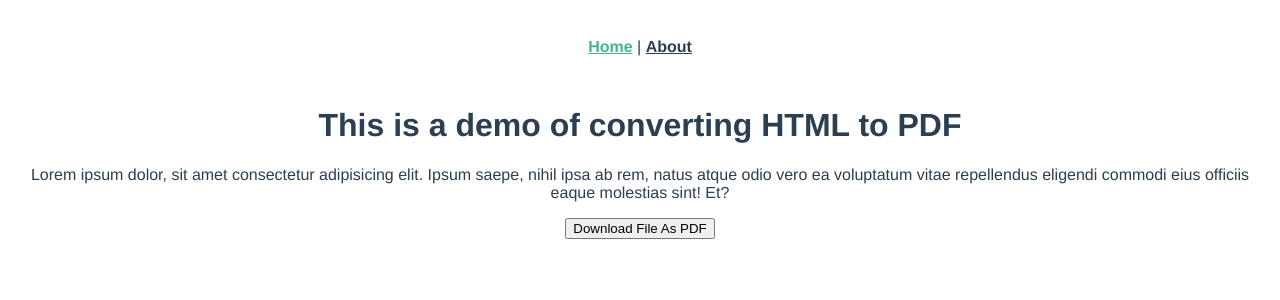
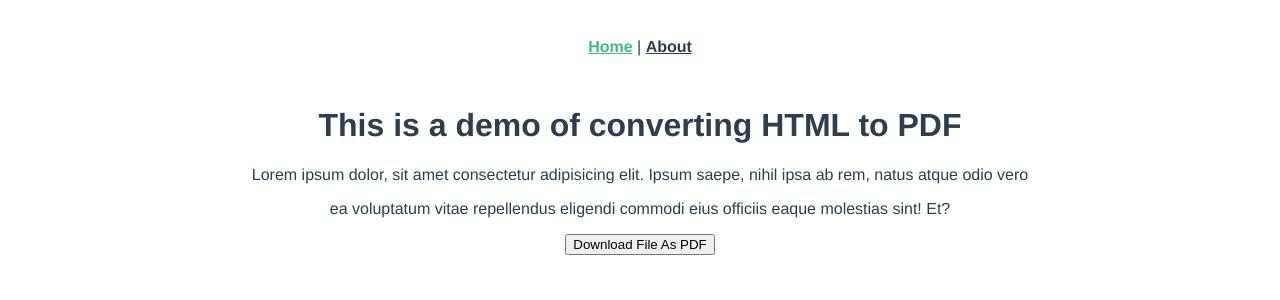
Before and after one commit to Dpeck09/orange-iguanas, a Vue app: page / in a window 1280 px wide. Shown: the top 300 px of the page. Built offline with nearby package versions, Linux system fonts and the light colour scheme.

Commit message:
trying to find formats for pdf

```diff
--- a/src/views/HomeView.vue
+++ b/src/views/HomeView.vue
@@ -31,12 +31,26 @@ export default {
 <template>
   <div id="data">
     <h1>This is a demo of converting HTML to PDF</h1>
-    <p>Lorem ipsum dolor, sit amet consectetur adipisicing elit. Ipsum saepe, nihil ipsa ab rem, natus atque odio vero
-      ea voluptatum vitae repellendus eligendi commodi eius officiis eaque molestias sint! Et?</p>
+    <p>Lorem ipsum dolor, sit amet consectetur adipisicing elit. Ipsum saepe, nihil ipsa ab rem, natus atque odio vero</p>
+
+  <p>ea voluptatum vitae repellendus eligendi commodi eius officiis eaque molestias sint! Et?</p>
 
   </div>
   <button v-on:click="htmlToPdf">Download File As PDF</button>
 </template>
 
 <style>
+
+
+/* h1 {
+  color: red;
+}
+
+p {
+  font-family: sans-serif;
+  text-align: left;
+  font-size: small;
+} */
+
+
 </style>
```
